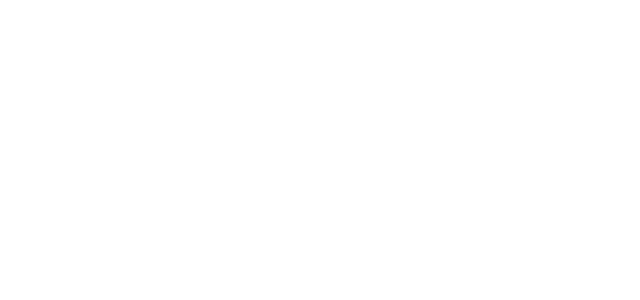
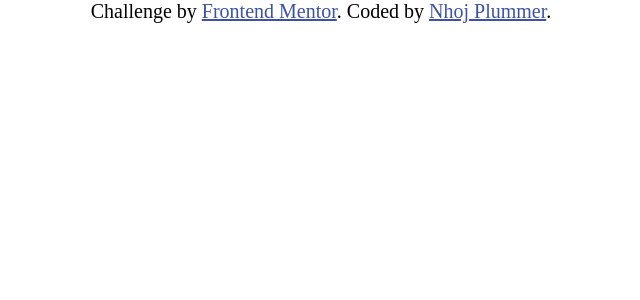
Before and after one commit to Nhoj-Plummer/stats-preview-card, a React (Create React App) app: page / in a window 1280 px wide. Shown: the top 300 px of the page, without its empty margins (319-959 px from the left). Built offline with nearby package versions, Linux system fonts and the light colour scheme.

Commit message:
Starting to add general stuff

```diff
--- a/public/index.html
+++ b/public/index.html
@@ -1,43 +1,28 @@
 <!DOCTYPE html>
 <html lang="en">
   <head>
-    <meta charset="utf-8" />
-    <link rel="icon" href="%PUBLIC_URL%/favicon.ico" />
-    <meta name="viewport" content="width=device-width, initial-scale=1" />
-    <meta name="theme-color" content="#000000" />
-    <meta
-      name="description"
-      content="Web site created using create-react-app"
-    />
-    <link rel="apple-touch-icon" href="%PUBLIC_URL%/logo192.png" />
-    <!--
-      manifest.json provides metadata used when your web app is installed on a
-      user's mobile device or desktop. See https://developers.google.com/web/fundamentals/web-app-manifest/
-    -->
-    <link rel="manifest" href="%PUBLIC_URL%/manifest.json" />
-    <!--
-      Notice the use of %PUBLIC_URL% in the tags above.
-      It will be replaced with the URL of the `public` folder during the build.
-      Only files inside the `public` folder can be referenced from the HTML.
+    <meta charset="UTF-8" />
+    <meta name="viewport" content="width=device-width, initial-scale=1.0" />
+    <!-- displays site properly based on user's device -->
 
-      Unlike "/favicon.ico" or "favicon.ico", "%PUBLIC_URL%/favicon.ico" will
-      work correctly both with client-side routing and a non-root public URL.
-      Learn how to configure a non-root public URL by running `npm run build`.
-    -->
-    <title>React App</title>
+    <link rel="icon" type="image/png" sizes="32x32" href="./images/favicon-32x32.png" />
+
+    <title>Frontend Mentor | Interactive Rating Component</title>
+
+    <!-- Feel free to remove these styles or customise in your own stylesheet 👍 -->
+    <style>
+      .attribution {
+        font-size: 20px;
+        text-align: center;
+      }
+      .attribution a {
+        color: hsl(228, 45%, 44%);
+      }
+    </style>
   </head>
   <body>
-    <noscript>You need to enable JavaScript to run this app.</noscript>
     <div id="root"></div>
-    <!--
-      This HTML file is a template.
-      If you open it directly in the browser, you will see an empty page.
 
-      You can add webfonts, meta tags, or analytics to this file.
-      The build step will place the bundled scripts into the <body> tag.
-
-      To begin the development, run `npm start` or `yarn start`.
-      To create a production bundle, use `npm run build` or `yarn build`.
-    -->
+    <div class="attribution">Challenge by <a href="https://www.frontendmentor.io/challenges/interactive-rating-component-koxpeBUmI" target="_blank">Frontend Mentor</a>. Coded by <a href="#">Nhoj Plummer</a>.</div>
   </body>
 </html>
--- a/src/App.css
+++ b/src/App.css
@@ -1,38 +1,14 @@
-.App {
-  text-align: center;
+* {
+  box-sizing: border-box;
+  padding: 0;
+  margin: 0;
+  scroll-behavior: smooth;
 }
 
-.App-logo {
-  height: 40vmin;
-  pointer-events: none;
+body {
+  background: var();
 }
 
-@media (prefers-reduced-motion: no-preference) {
-  .App-logo {
-    animation: App-logo-spin infinite 20s linear;
-  }
+.section-padding {
+  margin: 20rem auto;
 }
-
-.App-header {
-  background-color: #282c34;
-  min-height: 100vh;
-  display: flex;
-  flex-direction: column;
-  align-items: center;
-  justify-content: center;
-  font-size: calc(10px + 2vmin);
-  color: white;
-}
-
-.App-link {
-  color: #61dafb;
-}
-
-@keyframes App-logo-spin {
-  from {
-    transform: rotate(0deg);
-  }
-  to {
-    transform: rotate(360deg);
-  }
-}
--- a/src/index.css
+++ b/src/index.css
@@ -1,13 +1,9 @@
-body {
-  margin: 0;
-  font-family: -apple-system, BlinkMacSystemFont, 'Segoe UI', 'Roboto', 'Oxygen',
-    'Ubuntu', 'Cantarell', 'Fira Sans', 'Droid Sans', 'Helvetica Neue',
-    sans-serif;
-  -webkit-font-smoothing: antialiased;
-  -moz-osx-font-smoothing: grayscale;
+@import url('https://fonts.googleapis.com/css2?family=Inter:wght@100;200;300;400;500;600;700;800;900&display=swap');
+@import url('https://fonts.googleapis.com/css2?family=Lexend+Deca:wght@100;200;300;400;500;600;700;800;900&display=swap');
+
+:root {
+  /*Primary Colors */
+  --color-vdblue: ;
+
+
 }
-
-code {
-  font-family: source-code-pro, Menlo, Monaco, Consolas, 'Courier New',
-    monospace;
-}
```
